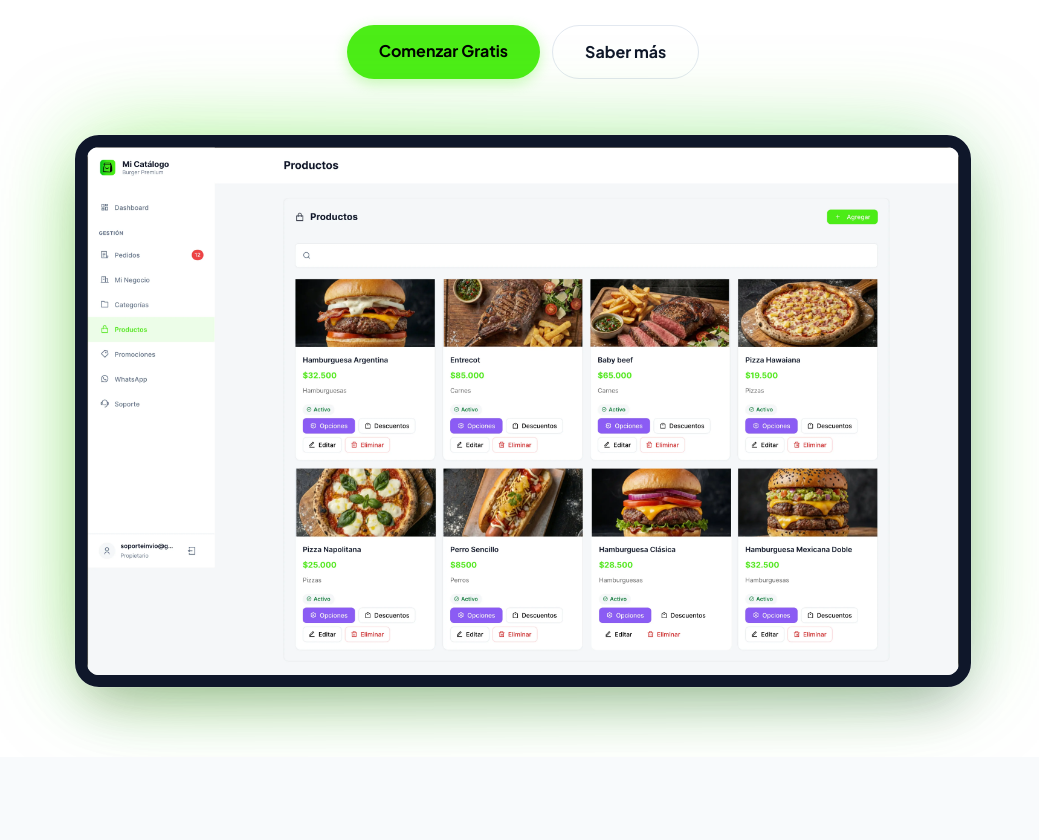
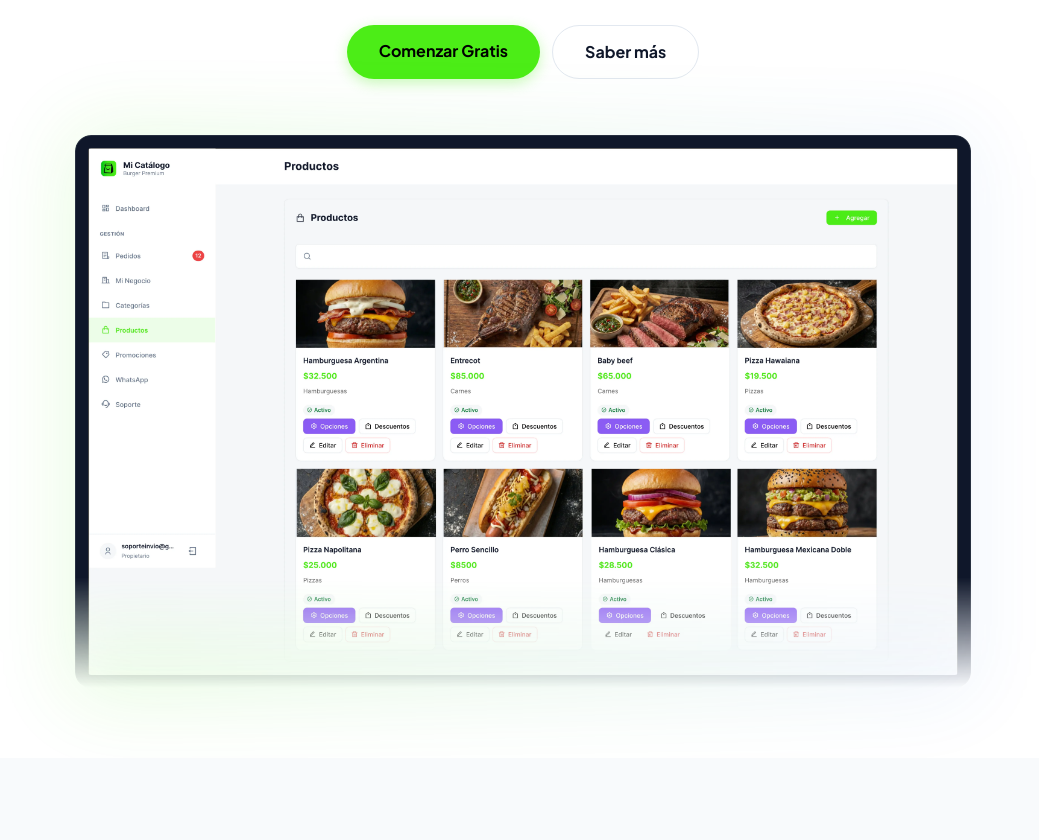
Before and after one commit to Bidiex/catalogo, a website built with Vite: page index.html in a window 1280 px wide. Shown: the part 440-1280 px from the top of the page, without its empty margins (117-1156 px from the left). Built offline with nearby package versions, Linux system fonts and the light colour scheme.

Commit message:
hero images con estilo

```diff
--- a/src/pages/landing/landing.css
+++ b/src/pages/landing/landing.css
@@ -847,16 +847,23 @@ details[open] .faq-icon-rotate {
 }
 
 /* Hero Image Replacement */
+/* Hero Image Replacement */
 .hero-image {
     position: relative;
     width: 100%;
     height: auto;
-    border-radius: 1.5rem;
     box-sizing: border-box;
-    border: 0.75rem solid #0f172a;
+    /* Fix alignment issue */
+    border-radius: 1rem;
+    padding: 0.75rem;
+    background-color: #0f172a;
+    border: 1px solid rgba(255, 255, 255, 0.1);
     box-shadow:
-        0 0 0 1px rgba(255, 255, 255, 0.1),
-        0 25px 50px -12px rgba(0, 0, 0, 0.25),
-        0 0 100px -20px rgba(76, 237, 23, 0.5);
+        0 0 0 1px rgba(0, 0, 0, 0.2),
+        0 20px 40px -12px rgba(0, 0, 0, 0.5),
+        0 0 120px -20px rgba(76, 237, 23, 0.4);
+    /* backdrop-filter removed as we have opaque background */
+    -webkit-mask-image: linear-gradient(to bottom, black 80%, transparent 100%);
+    mask-image: linear-gradient(to bottom, black 80%, transparent 100%);
     z-index: 10;
 }
```
